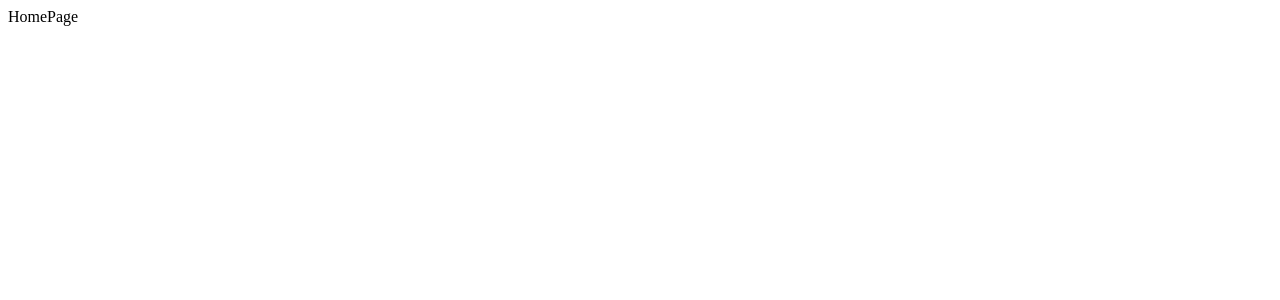
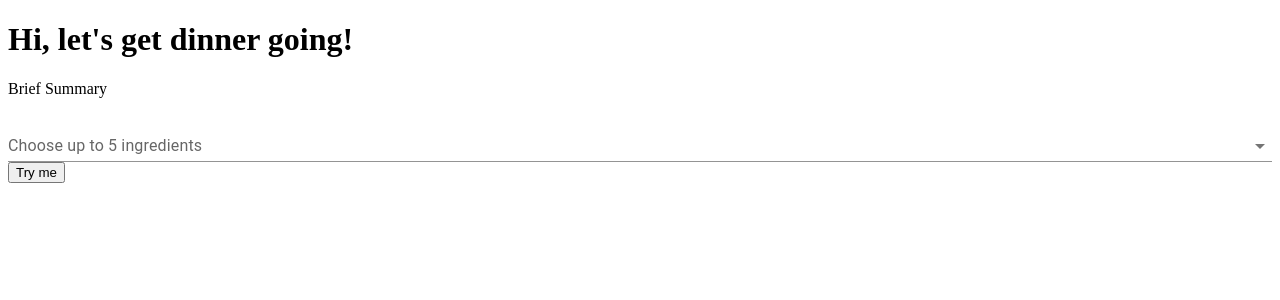
Before and after one commit to Idealyinfamous/super-brain-project, a React (Create React App) app in the folder client/: page / in a window 1280 px wide. Shown: the top 300 px of the page. Built offline with nearby package versions, Linux system fonts and the light colour scheme.

Commit message:
Bare bones landing page with working react MUI dropdown menu component

```diff
--- a/client/package.json
+++ b/client/package.json
@@ -4,6 +4,9 @@
   "private": true,
   "proxy": "http://127.0.0.1:5000/",
   "dependencies": {
+    "@emotion/react": "^11.11.1",
+    "@emotion/styled": "^11.11.0",
+    "@mui/material": "^5.14.13",
     "@testing-library/jest-dom": "^5.17.0",
     "@testing-library/react": "^13.4.0",
     "@testing-library/user-event": "^13.5.0",
--- /dev/null
+++ b/client/src/components/DropdownMenu.js
@@ -0,0 +1,36 @@
+import * as React from 'react';
+import Autocomplete from '@mui/material/Autocomplete';
+import TextField from '@mui/material/TextField';
+
+export default function Tags() {
+  return (
+      <Autocomplete
+        multiple
+        id="tags-standard"
+        options={ingredients}
+        getOptionLabel={(option) => option.name}
+        renderInput={(params) => (
+          <TextField
+            {...params}
+            variant="standard"
+            label="Choose up to 5 ingredients"
+          />
+        )}
+      />
+  );
+}
+
+// Top 100 films as rated by IMDb users. http://www.imdb.com/chart/top
+const ingredients = [
+  { name: 'butter' },
+  { name: 'milk' },
+  { name: 'lentils' },
+  { name: 'eggs' },
+  { name: 'summer squash' },
+  { name: 'heirloom tomato' },
+  { name: 'hot dogs' },
+  { name: 'corn tortillas' },
+  { name: 'salsa' },
+  { name: 'garlic' },
+  { name: 'onion' },
+];
--- a/client/src/pages/HomePage.js
+++ b/client/src/pages/HomePage.js
@@ -1,9 +1,16 @@
 import React from 'react'
+import DropdownMenu from "../components/DropdownMenu";
+
 
 function HomePage() {
-  console.log("home page")
   return (
-    <div>HomePage</div>
+    <>
+        <h1>Hi, let's get dinner going!</h1>
+        <p>Brief Summary</p>
+        <div><DropdownMenu/></div>
+        <button>Try me</button>
+    </>
+
   )
 }
 
```
Also changed, not shown: client/public/index.html (+0 -10 lines), 1 other file (tests, documents, lock files or other folders).
